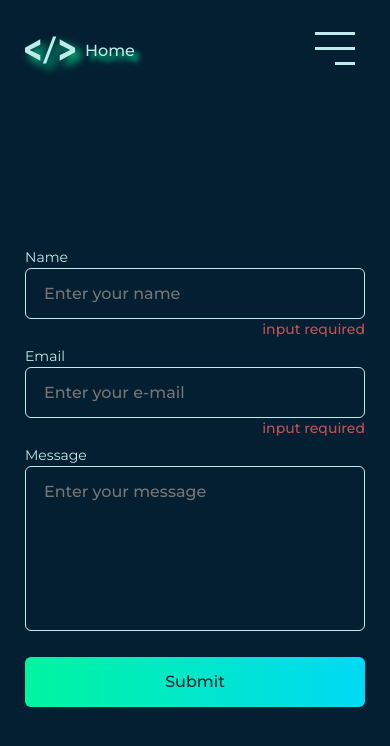
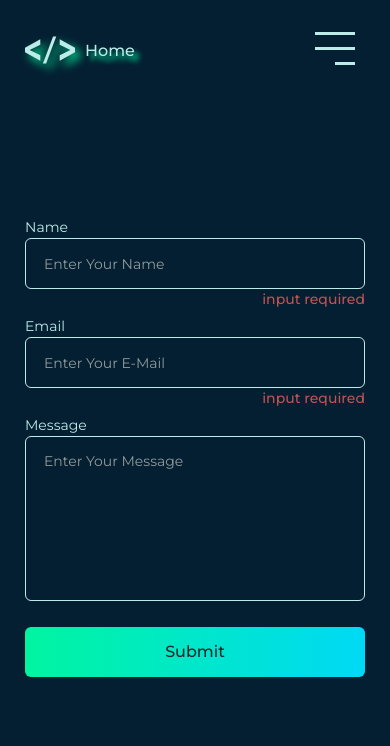
Before and after one commit to DmitrijLosev/Portfolio, a React app: page /Portfolio/contact in a window 390 px wide. Shown: the top 746 px of the page. Built offline with nearby package versions, Linux system fonts and the light colour scheme.

Commit message:
Responsive

```diff
--- a/src/components/contact/Contact.tsx
+++ b/src/components/contact/Contact.tsx
@@ -1,6 +1,5 @@
 import React from 'react';
 import {Header} from "../../layout/header/Header";
-import {MainTittle} from "../../layout/sections/main/Main";
 import styled from "styled-components";
 import {StyledBtn} from "../StyledButton";
 import {MainContainer} from "../MainContainer";
@@ -15,15 +14,16 @@ export const Contact = () => {
                 <ContactSection role="region" aria-label="Contact Me">
                     <MainContainer>
                         <StyledForm role="form">
-                        <InputField id="name" type="text" placeholder="Enter your name" label="Name"/>
-                        <InputField id="email" type="email" placeholder="Enter your e-mail" label="Email"/>
+                            <InputField id="name" type="text" placeholder="enter your name" label="Name"/>
+                            <InputField id="email" type="email" placeholder="enter your e-mail" label="Email"/>
                             <StyledPositionDiv>
-                            <StyledTextarea id="message" placeholder="Enter your message"
+                                <StyledTextarea id="message" placeholder="enter your message"
                                                 aria-placeholder="Enter your message" aria-required="true">
                                 </StyledTextarea>
-                            <StyledLabel htmlFor="message" aria-labelledby="message" >Message</StyledLabel>
+                                <StyledLabel htmlFor="message" aria-labelledby="message">Message</StyledLabel>
                             </StyledPositionDiv>
-                                <StyledContactBtn role="button" aria-label="send form" type="submit">Submit</StyledContactBtn>
+                            <StyledContactBtn role="button" aria-label="send form"
+                                              type="submit">Submit</StyledContactBtn>
                         </StyledForm>
                     </MainContainer>
                 </ContactSection>
@@ -33,12 +33,15 @@ export const Contact = () => {
         ;
 };
 
-const ContactSection= styled.section`
+const ContactSection = styled.section`
   min-height: 100vh;
   padding: 100px 0 0 0;
   display: flex;
   justify-content: center;
   align-items: center;
+  ${MainContainer} {
+    padding:0 25px;
+  }
 `
 
 
@@ -48,16 +51,15 @@ flex-direction: column;
   justify-content: center;
   align-items: center;
   gap: 22px;
-  max-width:530px;
-  margin:0 auto;
-  padding:30px 0 0 0;
+  max-width: 530px;
+  margin: 0 auto;
+  padding: 0 0 30px 0;
 `
 
 
-
-const StyledContactBtn =styled(StyledBtn)`
+const StyledContactBtn = styled(StyledBtn)`
   height: 50px;
-padding:12px 20px;
+  padding: 12px 20px;
   width: 100%;
 
 `
@@ -77,10 +79,17 @@ const StyledTextarea = styled.textarea`
   height: 165px;
 
   &:focus-visible {
-    outline: 1px solid var(--gradient, #00F5A0);
+    outline: 1px solid var(--gradient, ${MyTheme.colors.thirdBgc});
+    border: 1px solid var(--gradient, ${MyTheme.colors.thirdBgc});
+  }
+  &::placeholder {
+    color: ${MyTheme.colors.placeholderColor};
+    font-size: 14px;
+    font-weight: 400;
+    text-transform: capitalize;
   }
 `
-const StyledPositionDiv=styled.div`
-  position:relative;
+const StyledPositionDiv = styled.div`
+  position: relative;
   width: 100%;
 `
--- a/src/components/input/InputField.tsx
+++ b/src/components/input/InputField.tsx
@@ -31,14 +31,15 @@ const Field= styled.input`
   }
 
   &:focus-visible {
-    outline: 1px solid var(--gradient, #00F5A0);
-    border: 1px solid var(--gradient, #00F5A0);
+    outline: 1px solid var(--gradient, ${MyTheme.colors.thirdBgc});
+    border: 1px solid var(--gradient, ${MyTheme.colors.thirdBgc});
   }
 
-  input::placeholder {
-    color: #919B9B;
+  &::placeholder {
+    color: ${MyTheme.colors.placeholderColor};
     font-size: 14px;
     font-weight: 400;
+    text-transform: capitalize;
   }
 
 `
--- a/src/components/styles/Global.styles.tsx
+++ b/src/components/styles/Global.styles.tsx
@@ -2,6 +2,9 @@ import {createGlobalStyle} from "styled-components";
 import {MyTheme} from "./MyTheme.styles";
 
 export const GlobalStyles=createGlobalStyle`
+
+
+
   *, *::before, *::after {
     margin: 0;
     padding: 0;
@@ -17,8 +20,6 @@ export const GlobalStyles=createGlobalStyle`
     color: ${MyTheme.colors.primaryText};
     background-color: ${MyTheme.colors.primaryBgc}
   }
-
-  ;
 
   a {
     text-decoration: none;
--- a/src/components/styles/MyTheme.styles.tsx
+++ b/src/components/styles/MyTheme.styles.tsx
@@ -4,7 +4,8 @@ export const MyTheme = {
         secondaryBgc: "#222525",
         thirdBgc: "#00F5A0",
         primaryText:"#BDEBEA",
-        secondaryText:"#252728"
+        secondaryText:"#252728",
+        placeholderColor: "#919B9B"
     },
     media:{
         tablet:"screen and (max-width: 768px)",
--- a/src/layout/footer/Footer.tsx
+++ b/src/layout/footer/Footer.tsx
@@ -40,6 +40,7 @@ export const Footer = () => {
                                             </defs>
                                         </g>
                                     </svg>
+                                    <StyledSocialNetworkTitle>GMAIL</StyledSocialNetworkTitle>
                                 </SocialNetworkLink>
                             </SocialItem>
                             <SocialItem role={"menuitem"} aria-label="SocialMedia2">
@@ -63,6 +64,7 @@ export const Footer = () => {
                                             </defs>
                                         </g>
                                     </svg>
+                                    <StyledSocialNetworkTitle>LINKEDIN</StyledSocialNetworkTitle>
                                 </SocialNetworkLink>
                             </SocialItem>
                             <SocialItem role={"menuitem"} aria-label="SocialMedia3">
@@ -90,6 +92,7 @@ export const Footer = () => {
                                             </defs>
                                         </g>
                                     </svg>
+                                    <StyledSocialNetworkTitle>GITHUB</StyledSocialNetworkTitle>
                                 </SocialNetworkLink>
                             </SocialItem>
                         </SocialList>
@@ -109,7 +112,10 @@ const StyledFooter = styled.footer`
   display: flex;
   align-items: end;
   justify-content: center;
-  padding: 280px 0 92px 0;
+  padding: 190px 0 92px 0;
+  @media ${MyTheme.media.mobile} {
+    padding: 100px 0 72px 0;
+  }
 
   ${FlexWrapper} {
     gap: 49px;
@@ -136,19 +142,20 @@ const SocialList = styled.ul`
   display: flex;
   justify-content: center;
   align-items: center;
-  gap: 100px;
+  gap: 73px;
   list-style: none;
   flex-wrap: wrap;
 
 `
 const SocialItem = styled.li`
-
+    text-align: center;
 `
 
 const SocialNetworkLink = styled.a`
+
+
   &:hover svg[id="gmail"] circle {
-    fill: ${MyTheme.colors.primaryText}
-
+    fill: ${MyTheme.colors.primaryText};
   }
 
   &:hover svg[id="gmail"] path {
@@ -175,8 +182,20 @@ const SocialNetworkLink = styled.a`
     transform: translateY(3px);
   }
 
+  &:hover h3 {
+    transform: translateY(3px);
+  }
 `
 
 const Copyright = styled.small`
     opacity: 0.5;
 `
+const StyledSocialNetworkTitle=styled.h3`
+  text-align: center;
+  font-size: 12px;
+  font-weight: 400;
+  line-height: 11.105px;
+  letter-spacing: 1.44px;
+  text-transform: uppercase;
+  color: ${MyTheme.colors.primaryText}
+`
--- a/src/layout/sections/aboutme/AboutMe.tsx
+++ b/src/layout/sections/aboutme/AboutMe.tsx
@@ -31,7 +31,7 @@ const StyledSection = styled.section`
     padding:263px 0 20px;
 
     @media ${MyTheme.media.mobile} {
-      padding:72px 0 20px;
+      padding:144px 0 20px;
     }
   }
 
--- a/src/layout/sections/projects/Project.tsx
+++ b/src/layout/sections/projects/Project.tsx
@@ -133,7 +133,7 @@ const StyledProjectBox = styled.div`
   ${FlexWrapper}[id="skillsSpans"] {
     height: auto;
     gap: 12px;
-    padding: 11px 0 0 26px;
+    padding: 11px 10px 0 26px;
     @media ${MyTheme.media.mobile} {
       padding: 11px 7px 0 18px;
     }
--- a/src/layout/sections/projects/Projects.tsx
+++ b/src/layout/sections/projects/Projects.tsx
@@ -45,7 +45,7 @@ const StyledProjectsSection = styled.section`
     width: 100%;
     align-self: flex-end;
     @media ${MyTheme.media.mobile} {
-      padding:72px 0 0 0;
+      padding:144px 0 0 0;
     }
   }
 
--- a/src/layout/sections/skills/Skill.tsx
+++ b/src/layout/sections/skills/Skill.tsx
@@ -74,6 +74,7 @@ const StyledSkillBox = styled.div`
   gap: 20px;
   width: 90px;
   max-width: 120px;
+  flex-grow: 1;
 
   @media ${MyTheme.media.tablet} {
     gap:15px;
--- a/src/layout/sections/skills/Skills.tsx
+++ b/src/layout/sections/skills/Skills.tsx
@@ -39,7 +39,7 @@ const StyledSkillSection = styled.section`
     width: 100%;
     align-self:flex-end;
     @media ${MyTheme.media.mobile} {
-      padding: 85px 0 46px 0;
+      padding: 130px 0 46px 0;
     }
   }
 
```
Lines whose indentation alone changed are shown as unchanged.
